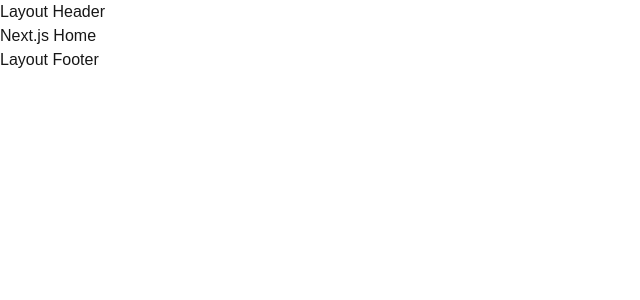
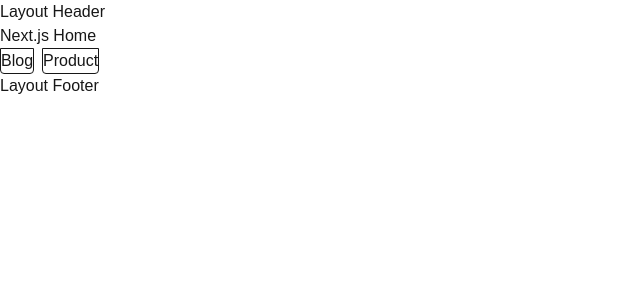
Before and after one commit to dlfhrrl12/next-tutorial, a Next.js app: page / in a window 1280 px wide. Shown: the top 300 px of the page, without its empty margins (0-640 px from the left). Built offline with nearby package versions, Linux system fonts and the light colour scheme.

Commit message:
Linking Component Navigation

```diff
--- a/src/app/blog/page.tsx
+++ b/src/app/blog/page.tsx
@@ -1,7 +1,10 @@
+import Link from "next/link";
+
 export default function BlogPage() {
   return (
     <>
-      <div className=""></div>
+      <Link href={"/"}>Home</Link>
+      <div className="">Blog</div>
     </>
   );
 }
--- a/src/app/page.tsx
+++ b/src/app/page.tsx
@@ -1,3 +1,17 @@
+import Link from "next/link";
+
 export default function Home() {
-  return <div>Next.js Home</div>;
+  return (
+    <div>
+      Next.js Home
+      <div className="flex gap-2">
+        <Link href={"/blog"} className="border rounded-b-sm">
+          Blog
+        </Link>
+        <Link href={"/product"} className="border rounded-b-sm">
+          Product
+        </Link>
+      </div>
+    </div>
+  );
 }
--- a/src/app/product/page.tsx
+++ b/src/app/product/page.tsx
@@ -4,6 +4,7 @@
   return (
     <>
       <div className="">
+        <Link href={"/"}>Home</Link>
         ProductList
         <Link href={"/product/1"}>product1</Link>
         <Link href={"/product/2"}>product1</Link>
```
